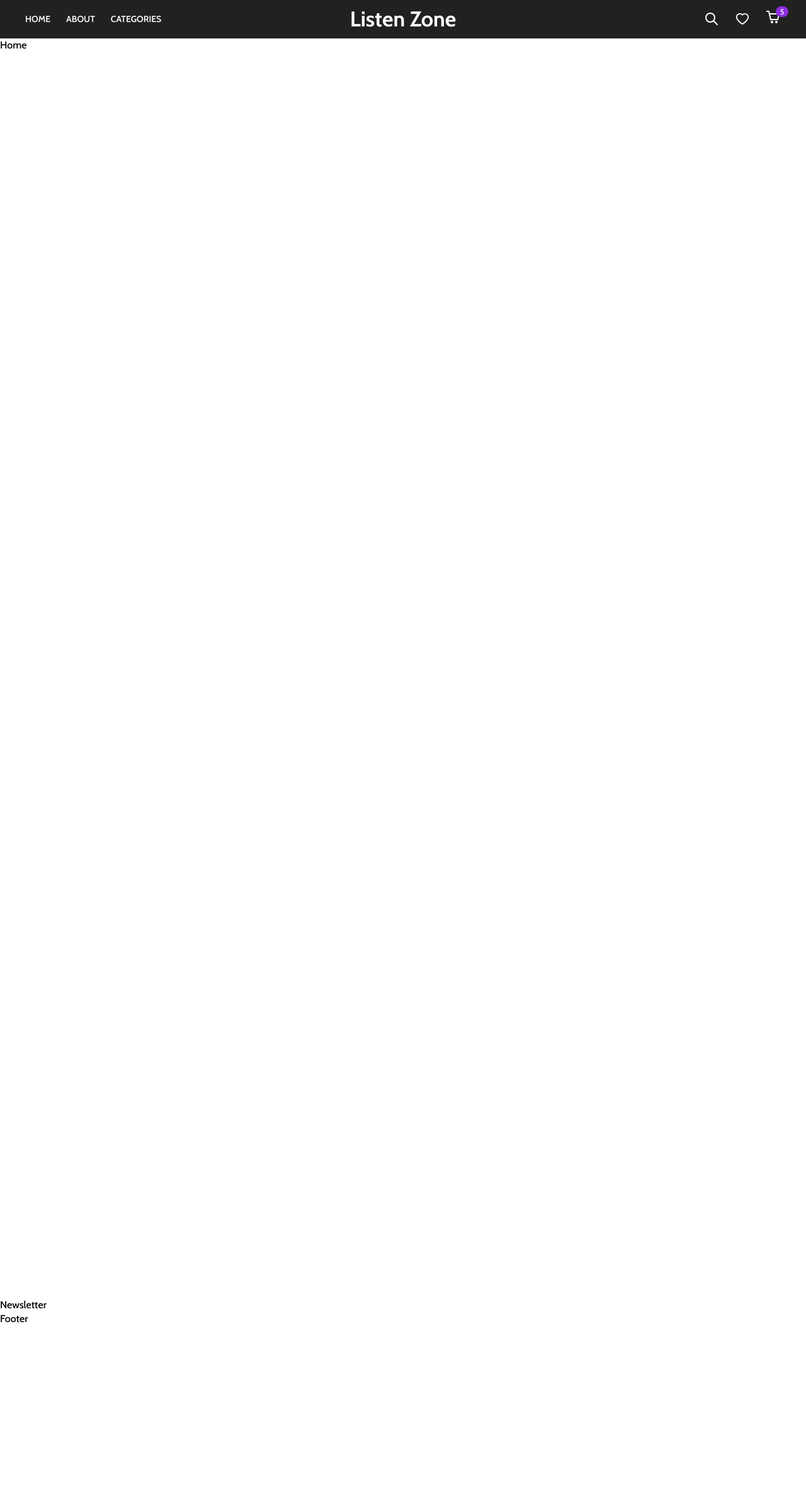
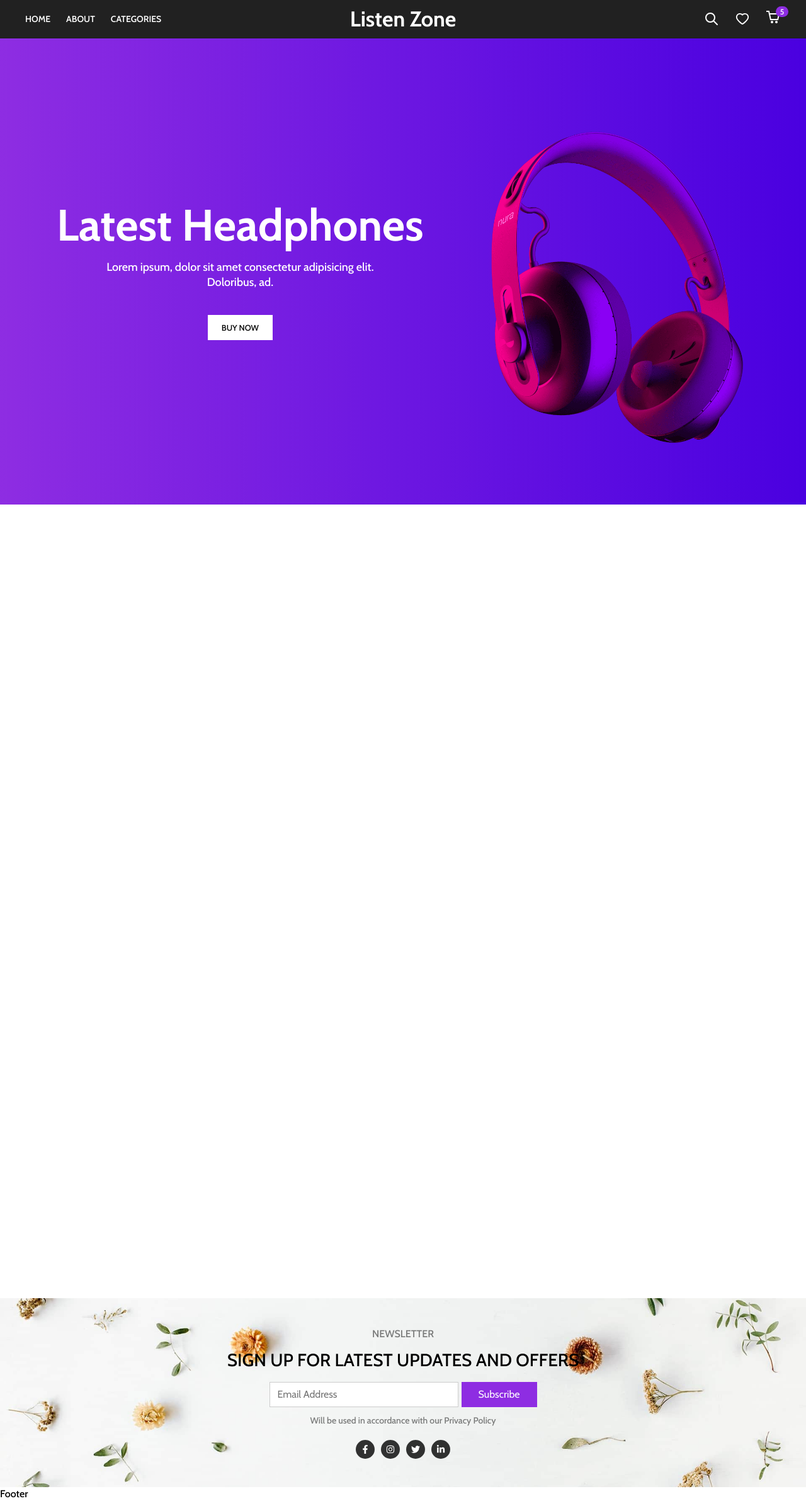
Before and after one commit to rjtprasad/Listen-Zone, a React (Create React App) app in the folder client/: page / in a window 1280 px wide. Shown: the whole page at 63% size. Before the commit the page ends 2105 px from the top, so only its background shows below. Built offline with nearby package versions, Linux system fonts and the light colour scheme.

Commit message:
Newsletter UI

```diff
--- a/client/src/components/Footer/Newsletter/Newsletter.jsx
+++ b/client/src/components/Footer/Newsletter/Newsletter.jsx
@@ -1,10 +1,32 @@
 import React from 'react'
+import {
+  FaFacebookF,
+  FaTwitter,
+  FaInstagram,
+  FaLinkedinIn,
+} from "react-icons/fa";
 
 import './Newsletter.scss'
 
 const Newsletter = () => {
   return (
-    <div>Newsletter</div>
+    <div className='newsletter-section'>
+      <div className='newsletter-content'>
+        <span className='small-text'>Newsletter</span>
+        <span className='big-text'>Sign up for latest updates and offers</span>
+        <div className='form'>
+          <input type="text" placeholder='Email Address' />
+          <button>Subscribe</button>
+        </div>
+        <span className='text'>Will be used in accordance with our Privacy Policy</span>
+        <span className='social-icons'>
+            <div className='icon'><FaFacebookF size={14}/></div>
+            <div className='icon'><FaInstagram size={14}/></div>
+            <div className='icon'><FaTwitter size={14}/></div>
+            <div className='icon'><FaLinkedinIn size={14}/></div>
+        </span>
+      </div>
+    </div>
   )
 }
 
--- a/client/src/components/Footer/Newsletter/Newsletter.scss
+++ b/client/src/components/Footer/Newsletter/Newsletter.scss
@@ -0,0 +1,100 @@
+@import "../../../css-config/mixins.scss";
+
+.newsletter-section {
+    width: 100%;
+    height: 300px;
+    display: flex;
+    align-items: center;
+    background: #f9f9f9 url("../../../assets/newsletterBg.jpeg");
+    background-position: center;
+    background-repeat: no-repeat;
+    background-size: cover;
+
+    .newsletter-content{
+        width: fit-content;
+        display: flex;
+        align-items: center;
+        flex-direction: column;
+        margin: 0 auto;
+        text-align: center;
+    }
+
+    .small-text{
+        margin-bottom: 15px;
+        text-transform: uppercase;
+        color: rgba(0,0,0,0.5);
+    }
+
+    .big-text{
+        text-transform: uppercase;
+        margin-bottom: 20px;
+        font-size: 22px;
+        line-height: 30px;
+        font-weight: 500;
+        padding: 0 30px;
+        @include md {
+            font-size: 28px;
+        }
+    }
+
+    .form{
+        display: flex;
+        gap: 5px;
+        margin-bottom: 10px;
+
+        input{
+            width: 200px;
+            height: 40px;
+            border-radius: 0;
+            border: 1px solid rgba(0,0,0,0.2);
+            padding: 0 12px;
+            font-size: 16px;
+            outline: 0;
+            @include md {
+                width: 300px;
+            }
+        }
+
+        button {
+            outline: 0;
+            border: 0px;
+            height: 40px;
+            width: 100px;
+            display: flex;
+            align-items: center;
+            justify-content: center;
+            cursor: pointer;
+            font-size: 16px;
+            color: white;
+            background: #8e2de2;
+            // border-bottom: 1px solid #6516aa;
+            @include md {
+                width: 120px;
+            }
+        }
+
+    }
+
+    .text {
+        margin-bottom: 20px;
+        font-size: 14px;
+        color: rgba(0,0,0,0.5);
+    }
+
+    .social-icons{
+        display: flex;
+        gap: 10px;
+
+        .icon{
+            width: 30px;
+            height: 30px;
+            background-color: rgba(0,0,0,0.8);
+            border-radius: 50%;
+            color: white;
+            display: flex;
+            justify-content: center;
+            align-items: center;
+        }
+
+    }
+}
--- a/client/src/components/Home/Banner/Banner.jsx
+++ b/client/src/components/Home/Banner/Banner.jsx
@@ -1,10 +1,25 @@
 import React from 'react'
 
+import bannerImg from '../../../assets/bannerImg.png'
 import './Banner.scss'
 
 const Banner = () => {
   return (
-    <div>Banner</div>
+    <div className='hero-banner'>
+      <div className='content'>
+        <div className='text-content'>
+          <h1>
+            Latest Headphones
+          </h1>
+          <p>Lorem ipsum, dolor sit amet consectetur adipisicing elit. Doloribus, ad.</p>
+          <div className='ctas'>
+            <button className='banner-cta'>Buy Now</button>
+          </div>
+        </div>
+
+        <img className='banner-img' src={bannerImg} alt='banner'/>
+      </div>
+    </div>
   )
 }
 
--- a/client/src/components/Home/Banner/Banner.scss
+++ b/client/src/components/Home/Banner/Banner.scss
@@ -1 +1,101 @@
-@import "../../css-config/mixins.scss";
+@import "../../../css-config/mixins.scss";
+
+.hero-banner {
+    padding: 40px 0;
+    position: relative;
+    background-image: linear-gradient(to right, #8e2de2, #4a00e0);
+    @include md {
+        height: calc(100vh - 60px);
+    }
+    .content {
+        height: 100%;
+        display: flex;
+        justify-content: flex-end;
+        align-items: center;
+        flex-direction: column-reverse;
+        max-width: calc(100% - 20px);
+        margin: 0 auto;
+        position: relative;
+        @include md {
+            flex-direction: row;
+            max-width: 1200px;
+        }
+        .banner-img {
+            position: relative;
+            z-index: 9;
+            width: 200px;
+            margin-bottom: 20px;
+            @include md {
+                width: 400px;
+                margin-right: 60px;
+                margin-top: 50px;
+                margin-bottom: 0;
+            }
+            @include xxl {
+                width: 500px;
+                margin-right: 0;
+                margin-top: 0;
+            }
+        }
+        .text-content {
+            color: white;
+            text-align: center;
+            display: flex;
+            flex-direction: column;
+            align-items: center;
+            @include md {
+                position: absolute;
+                left: 50px;
+                top: 50%;
+                transform: translateY(-50%);
+            }
+            @include xxl {
+                left: 0;
+            }
+            h1 {
+                font-size: 60px;
+                font-weight: 700;
+                line-height: 1;
+                color: white;
+                margin-bottom: 20px;
+                @include md {
+                    font-size: 70px;
+                }
+            }
+            p {
+                max-width: 300px;
+                font-size: 14px;
+                line-height: 20px;
+                margin-bottom: 20px;
+                @include md {
+                    max-width: 500px;
+                    font-size: 18px;
+                    line-height: 24px;
+                    margin-bottom: 40px;
+                }
+            }
+
+                .banner-cta {
+                    text-transform: uppercase;
+                    font-size: 13px;
+                    font-weight: 500;
+                    width: fit-content;
+                    border: 2px solid white;
+                    padding: 10px 20px;
+                    transition: all ease 0.3s;
+                    cursor: pointer;
+
+                        background-color: white;
+                        color: black;
+
+                    &:hover {
+
+                        background-color: black;
+                        color: white;
+                        border: 2px solid black;
+                    }
+                }
+            // }
+        }
+    }
+}
--- a/client/src/components/Home/Home.jsx
+++ b/client/src/components/Home/Home.jsx
@@ -1,10 +1,14 @@
-import React from 'react'
+import React from 'react';
+import Banner from './Banner/Banner'
+
 
 import './Home.scss'
 
 const Home = () => {
   return (
-    <div className='home'>Home</div>
+    <div className='home'>
+      <Banner/>
+    </div>
   )
 }
 
--- a/client/src/index.scss
+++ b/client/src/index.scss
@@ -3,9 +3,7 @@
     margin: 0;
     padding: 0;
     box-sizing: border-box;
-    font-family: "Cabin", sans-serif;
-
-    // background-color: grey;
+    font-family: "Cabin", "sans-serif";
 }
 body {
     -webkit-font-smoothing: antialiased;
```
Also changed, not shown: client/src/assets/bannerImg.png (renamed from client/src/assets/banner-img.png), client/src/assets/newsletterBg.jpeg (renamed from client/src/assets/newsletter-bg.jpeg).
